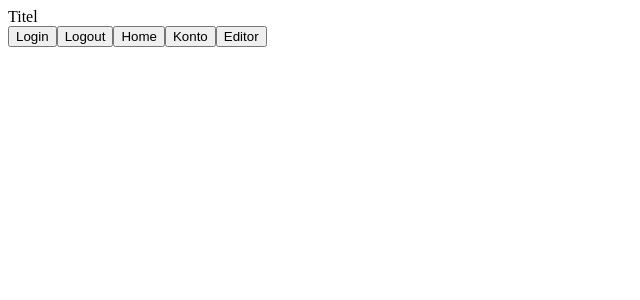
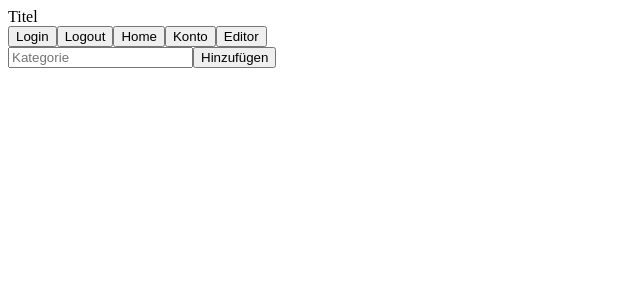
Before and after one commit to sengsei/nf-capstone, a React (Create React App) app in the folder frontend/: page /editorcategories in a window 1280 px wide. Shown: the top 300 px of the page, without its empty margins (0-640 px from the left). Built offline with nearby package versions, Linux system fonts and the light colour scheme.

Commit message:
create Category Frontend

```diff
--- a/frontend/src/App.tsx
+++ b/frontend/src/App.tsx
@@ -5,6 +5,7 @@ import CategoryList from "./components/CategoryList";
 import QuestionListTrueFalse from "./components/QuestionListTrueFalse";
 import EditorMenue from "./components/EditorMenue";
 import TrueFalseEditor from "./components/TrueFalseEditor";
+import EditorCategories from "./components/EditorCategories";
 
 
 function App() {
@@ -19,6 +20,7 @@ function App() {
                     <Route path={'/questions/:categoryName'} element={<QuestionListTrueFalse/>}/>
                     <Route path={'/editormenue'} element={<EditorMenue/>}/>
                     <Route path={'/truefalseedit'} element={<TrueFalseEditor/>}/>
+                    <Route path={'/editorcategories'} element={<EditorCategories/>}/>
                 </Routes>
             </BrowserRouter>
         </div>
--- /dev/null
+++ b/frontend/src/components/EditorCategories.tsx
@@ -0,0 +1,43 @@
+import {useEffect, useState} from "react";
+import {Category} from "../model";
+
+
+export default function EditorCategories(){
+    const[category, setCategory] = useState(localStorage.getItem('category') ?? '')
+    const[addErrorMessage, setAddErrorMessage] = useState('');
+
+
+    useEffect(() => {
+        localStorage.setItem('category', category)
+        const timoutId = setTimeout(() => setAddErrorMessage(''), 10000)
+        return () => clearTimeout(timoutId)
+    } , [category]);
+
+    const addCategory = () => {
+        setCategory('')
+        fetch(`${process.env.REACT_APP_BASE_URL}/api/categories`, {
+            method: 'POST',
+            headers: {
+                'Content-Type': 'application/json',
+            },
+            body: JSON.stringify({
+                categoryName: category
+            })
+        })
+            .then(response => {
+                if (response.ok){
+                    return response.json()
+                }
+                throw Error('Eine Kategorie kann nicht hinzugefügt werden.')
+            } )
+            .then((data: Array<Category>) => data)
+            .catch(e => setAddErrorMessage(e.message))
+    }
+
+    return(
+        <div>
+            <input type={"text"} placeholder={"Kategorie"} value={category} onChange={ev => setCategory(ev.target.value)}/>
+            {addErrorMessage ? <p>{addErrorMessage}</p> : <button onClick={addCategory}>Hinzufügen</button>}
+        </div>
+    )
+}
--- a/frontend/src/components/EditorMenue.tsx
+++ b/frontend/src/components/EditorMenue.tsx
@@ -11,7 +11,7 @@ export default function EditorMenue() {
 
     return(
         <div>
-            <button>Kategorie-Editor</button>
+            <button onClick={() => routeToPath('editorcategories')}>Kategorie-Editor</button>
             <br/>
             <button onClick={() => routeToPath('truefalseedit')}>True/False Editor</button>
         </div>
--- a/frontend/src/components/TrueFalseEditor.tsx
+++ b/frontend/src/components/TrueFalseEditor.tsx
@@ -11,10 +11,11 @@ export default function TrueFalseEditor() {
 
 
     useEffect(() => {
-        setTimeout(() => setAddErrorMessage(''), 10000)
         localStorage.setItem('question', question)
         localStorage.setItem('category', categoryName)
-    } , [question, categoryName, state]);
+        const timoutId = setTimeout(() => setAddErrorMessage(''), 10000)
+        return () => clearTimeout(timoutId)
+    } , [question, categoryName]);
 
     const addQuestion = () => {
         setCategoryName('')
```
